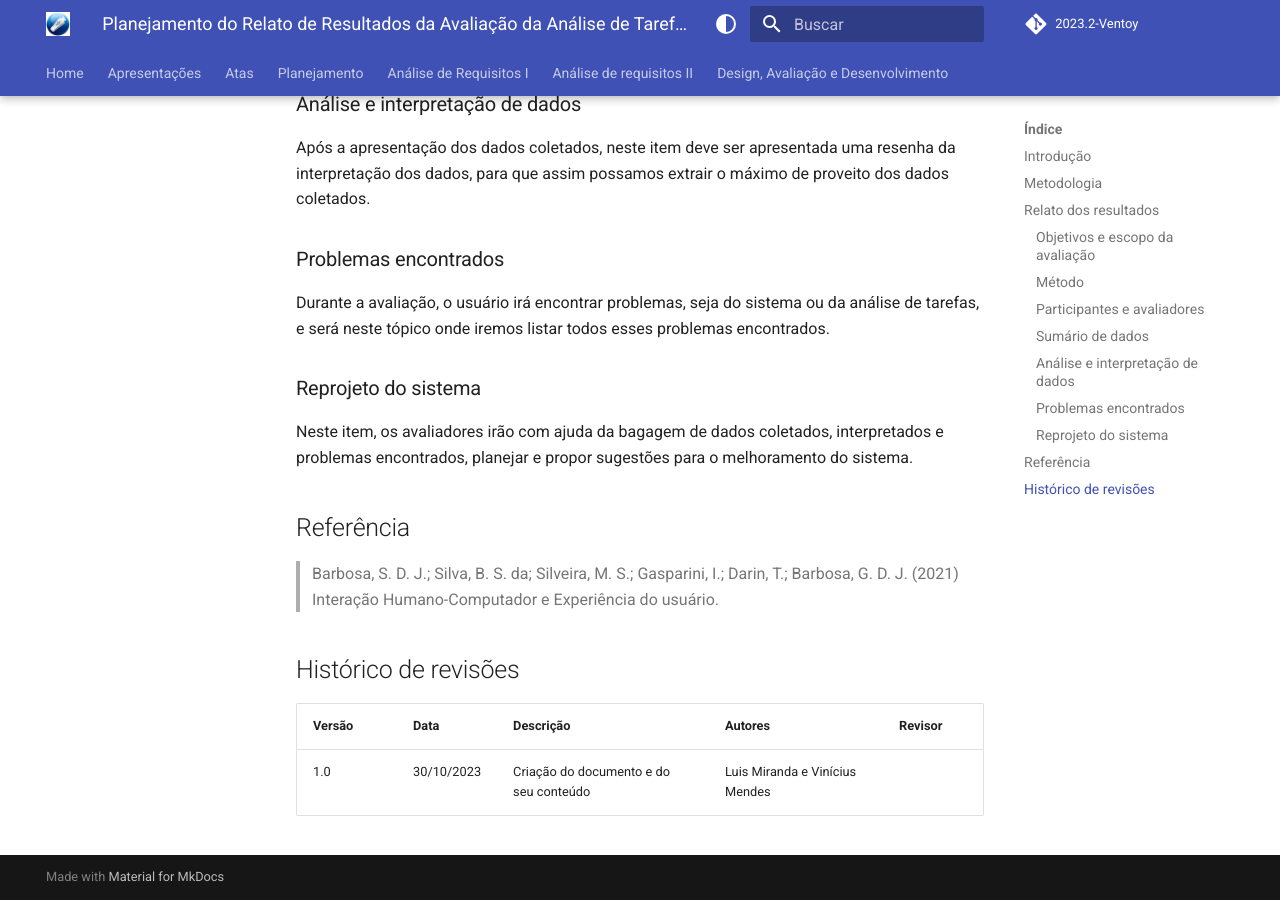
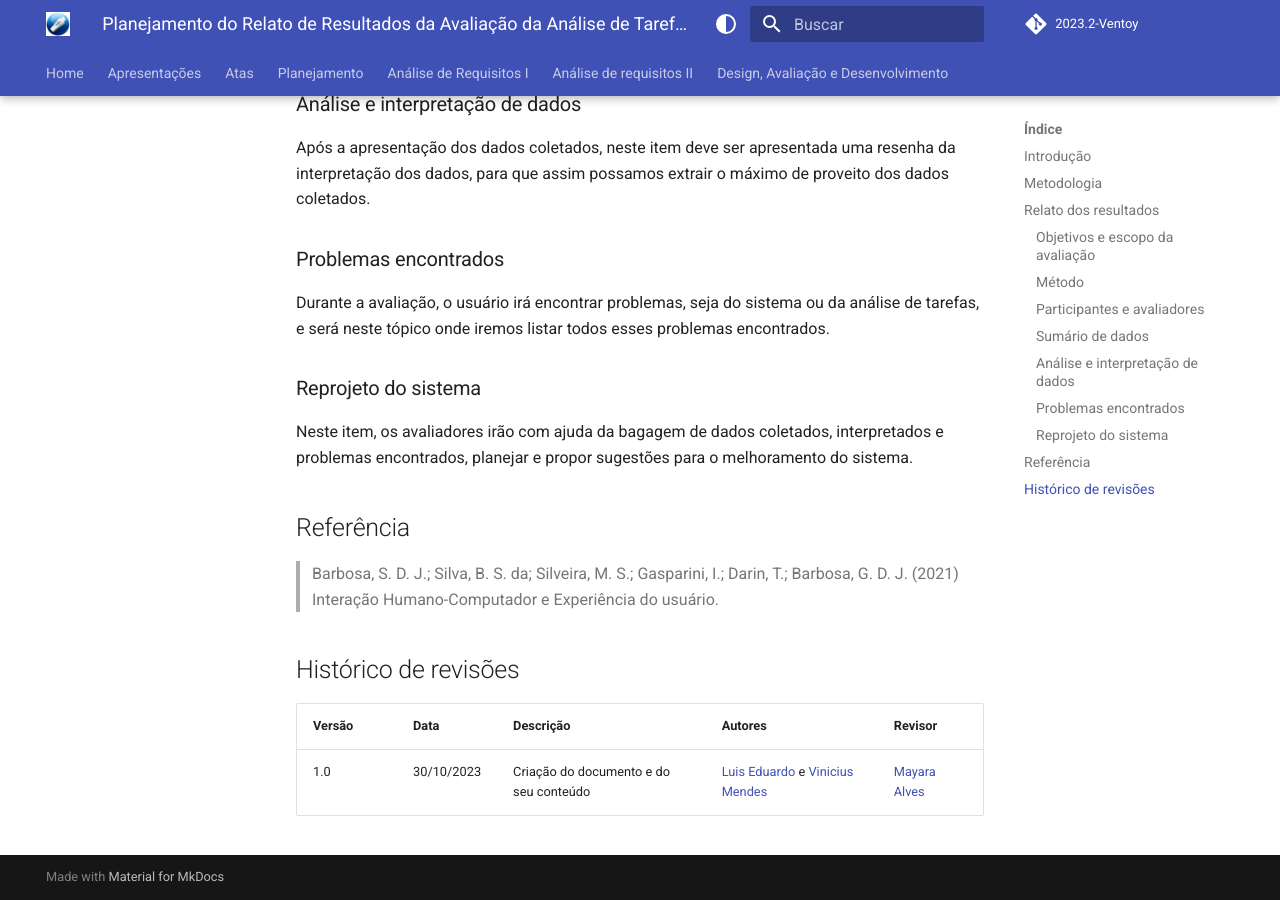
Before and after one commit to Interacao-Humano-Computador/2023.2-Ventoy, an MkDocs documentation site: the page built from docs/Design,AvaliçãoeDesenvolvimento/planejamentoDoRelatoDosResultadosDaAnaliseTarefas.md, in a window 1280 px wide and 900 px high, scrolled down 1372 px. Built offline with MkDocs 1.6.1 and Material for MkDocs 9.7.7, drawn with Linux system fonts in a browser that asks for light colours; comment, search, counter and statistics services are not loaded; old or Windows-style settings are respelled for this version of MkDocs.

Commit message:
Update planejamentoDoRelatoDosResultadosDaAnaliseTarefas.md

```diff
--- a/docs/Design,AvaliçãoeDesenvolvimento/planejamentoDoRelatoDosResultadosDaAnaliseTarefas.md
+++ b/docs/Design,AvaliçãoeDesenvolvimento/planejamentoDoRelatoDosResultadosDaAnaliseTarefas.md
@@ -50,4 +50,4 @@ Neste item, os avaliadores irão com ajuda da bagagem de dados coletados, interp
 
 | Versão | Data | Descrição | Autores | Revisor |
 |-----------|--------|---------------|------------|------------|
-| 1.0 | 30/10/2023 | Criação do documento e do seu conteúdo | Luis Miranda e Vinícius Mendes |  |
+| 1.0 | 30/10/2023 | Criação do documento e do seu conteúdo | [Luis Eduardo](https://github.com/LuisMiranda10) e [Vinicius Mendes](https://github.com/yabamiah)| [Mayara Alves](https://github.com/Mayara-tech)  |
```
